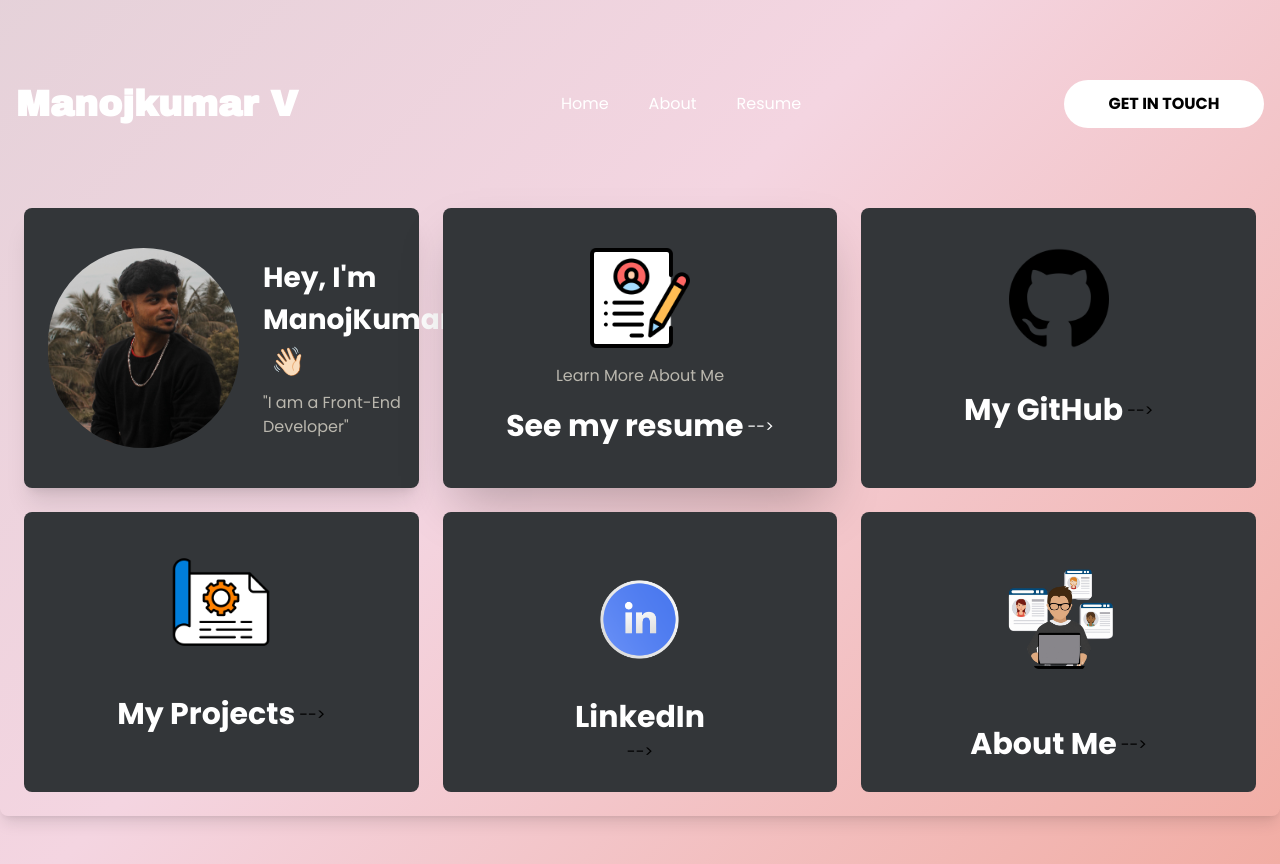
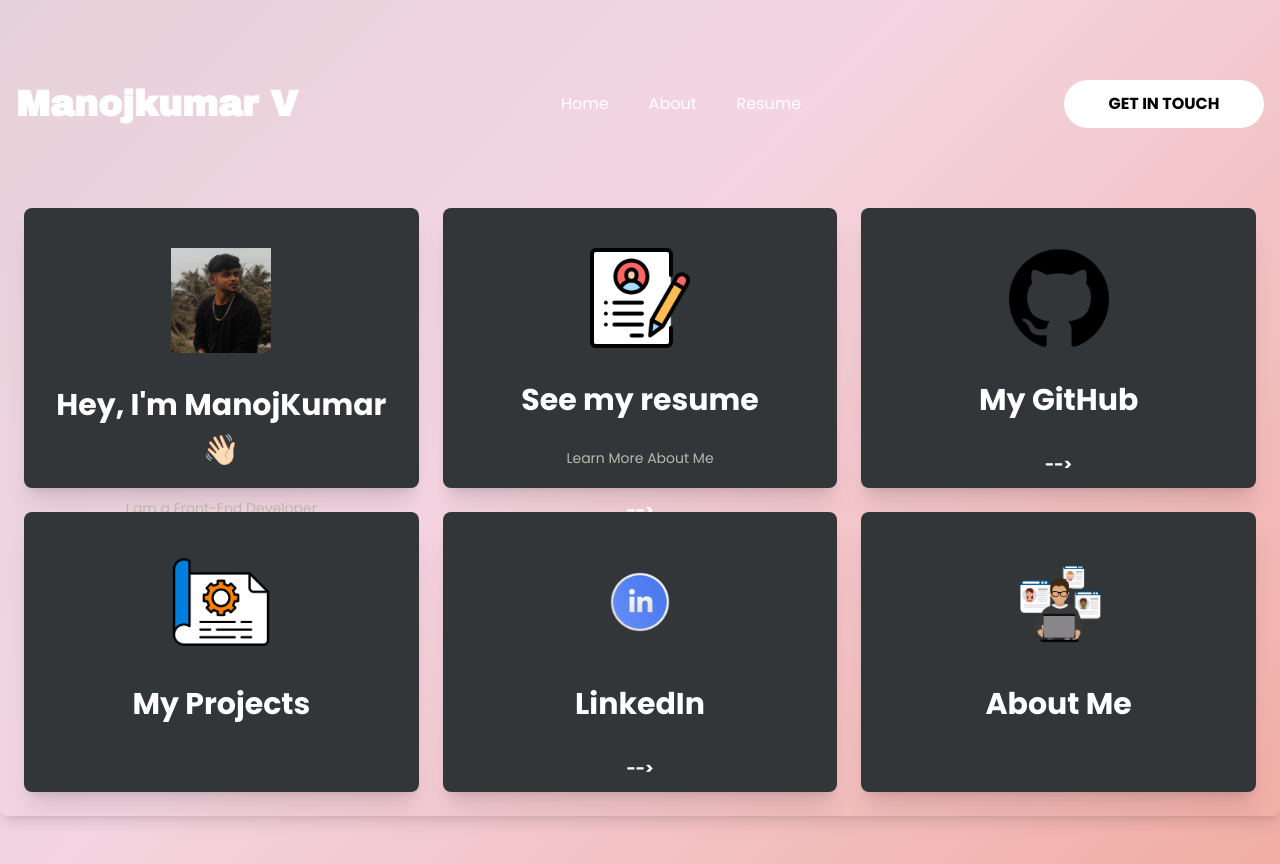
Before and after one commit to Vmkmanoj/Portfolio, a React (Vite) app: page / in a window 1280 px wide. Built offline with nearby package versions, Linux system fonts and the light colour scheme.

Commit message:
animation updated

```diff
--- /dev/null
+++ b/src/Componant/innerfiled.css
@@ -0,0 +1,28 @@
+.grid-item {
+    opacity: 0;
+    transform: translateY(20px);
+  }
+
+  .grid-item.show {
+    opacity: 1;
+    transform: translateY(0);
+  }
+
+  .grid-item h1 {
+    margin-top: 10px;
+    text-align: center;
+  }
+
+  .grid-item p {
+    text-align: center;
+    color: #bab7ae;
+    font-size: 14px;
+    margin-top: 5px;
+  }
+
+  .grid-item a {
+    margin-top: 10px;
+    color: #ffffff;
+    text-decoration: none;
+    font-weight: bold;
+  }
--- a/src/Componant/innerfiled.jsx
+++ b/src/Componant/innerfiled.jsx
@@ -1,4 +1,4 @@
-import React from "react";
+import React, { useEffect, useRef } from "react";
 import profile from "../Componant/profile.jpg";
 import resume from "./resume.png";
 import github from "./github.png";
@@ -6,9 +6,36 @@ import project from "./project.png";
 import linkin from "./linkin.png";
 import Aboutme from "./aboutme.png";
 import { useNavigate } from "react-router-dom";
+import "./innerfiled.css";
 
 function Innerfiled() {
   const Navigate = useNavigate();
+  const gridItemsRef = useRef([]);
+
+  useEffect(() => {
+    const observer = new IntersectionObserver(
+      (entries) => {
+        entries.forEach((entry) => {
+          if (entry.isIntersecting) {
+            entry.target.classList.add("show");
+          } else {
+            entry.target.classList.remove("show");
+          }
+        });
+      },
+      { threshold: 0.1 }
+    );
+
+    gridItemsRef.current.forEach((item) => {
+      if (item) observer.observe(item);
+    });
+
+    return () => {
+      gridItemsRef.current.forEach((item) => {
+        if (item) observer.unobserve(item);
+      });
+    };
+  }, []);
 
   return (
     <>
@@ -16,106 +43,72 @@ function Innerfiled() {
       <div className="bg-transparent w-full max-w-[1500px] h-auto mt-10 mx-auto rounded-lg shadow-lg p-6 overflow-hidden">
         {/* Grid Container */}
         <div className="grid grid-cols-1 sm:grid-cols-2 md:grid-cols-3 gap-6">
-          {/* Grid Item 1 */}
-          <div className="bg-[#333639] h-auto sm:h-[280px] w-full rounded-lg flex flex-col sm:flex-row items-center p-6 space-y-6 sm:space-y-0 sm:space-x-6 shadow-xl">
-            {/* Profile Image */}
+          {/* Grid Items */}
+          {[
+            {
+              img: profile,
+              title: "Hey, I'm ManojKumar 👋🏻",
+              description: "I am a Front-End Developer",
+              isClickable: false,
+            },
+            {
+              img: resume,
+              title: "See my resume",
+              description: "Learn More About Me",
+              link: "https://drive.google.com/file/d/1mG-rWAs8_Oov35O38hbiQuEHdF7s0JdW/view?usp=sharing",
+            },
+            {
+              img: github,
+              title: "My GitHub",
+              link: "https://github.com/Vmkmanoj",
+            },
+            {
+              img: project,
+              title: "My Projects",
+              onClick: () => Navigate("/Project"),
+            },
+            {
+              img: linkin,
+              title: "LinkedIn",
+              link: "https://www.linkedin.com/in/manojkumar-v-680683298",
+            },
+            {
+              img: Aboutme,
+              title: "About Me",
+              onClick: () => Navigate("/Aboutme"),
+            },
+          ].map((item, index) => (
+            <div
+              key={index}
+              ref={(el) => (gridItemsRef.current[index] = el)}
+              className="grid-item bg-[#333639] h-auto sm:h-[280px] w-full rounded-lg p-6 flex flex-col items-center sm:gap-5 transition-all duration-700 opacity-0 transform translate-y-10 shadow-xl"
+              onClick={item.onClick}
+            >
               <img
-              src={profile}
-              className="h-[150px] sm:h-[200px] w-[150px] sm:w-[200px] rounded-full object-cover"
-              alt="Profile"
+                src={item.img}
+                alt={item.title}
+                className="w-[80px] sm:w-[100px] mt-4"
               />
-
-            {/* Text Content */}
-            <div className="text-white text-center sm:text-left">
-              <h1 className="text-[20px] sm:text-[28px] font-bold">
-                Hey, I'm ManojKumar{" "}
-                <span className="ml-2">👋🏻</span>
+              <h1 className="text-[20px] sm:text-[30px] text-white font-bold text-center">
+                {item.title}
               </h1>
-              <p className="text-[14px] sm:text-[16px] text-[#bab7ae] mt-2">
-                "I am a Front-End Developer"
+              {item.description && (
+                <p className="text-[#bab7ae] mt-2 text-[14px] sm:text-[16px] text-center">
+                  {item.description}
                 </p>
-            </div>
-          </div>
-
-          {/* Grid Item 2 */}
-          <div className="bg-[#333639] flex flex-col items-center text-white rounded-lg w-full h-auto sm:h-[280px] gap-2 p-6 shadow-2xl">
-            <img src={resume} className="w-[80px] sm:w-[100px] mt-4" alt="Resume" />
-            <span className="text-[#bab7ae] mt-2 text-[14px] sm:text-[16px]">
-              Learn More About Me
-            </span>
-
+              )}
+              {item.link && (
                 <a
-              href="https://drive.google.com/file/d/1mG-rWAs8_Oov35O38hbiQuEHdF7s0JdW/view?usp=sharing"
+                  href={item.link}
                   target="_blank"
                   rel="noopener noreferrer"
-              className="flex items-center gap-1 mt-2"
+                  className="flex items-center gap-1 text-center"
                 >
-              <h1 className="text-[20px] sm:text-[30px] font-bold">
-                See my resume
-              </h1>
                   <span>--&gt;</span>
                 </a>
+              )}
             </div>
-
-          {/* Grid Item 3 */}
-          <div className="bg-[#333639] rounded-lg w-full h-auto sm:h-[280px] mx-auto flex flex-col items-center gap-4 sm:gap-10 p-6">
-            <img src={github} className="w-[80px] sm:w-[100px] mt-4" alt="GitHub" />
-            <a
-              href="https://github.com/Vmkmanoj"
-              target="_blank"
-              rel="noopener noreferrer"
-              className="flex items-center gap-1"
-            >
-              <h1 className="text-[20px] sm:text-[30px] text-white font-bold">
-                My GitHub
-              </h1>
-              <span>--&gt;</span>
-            </a>
-          </div>
-
-          {/* Grid Item 4 */}
-          <div
-            onClick={() => Navigate("/Project")}
-            className="bg-[#333639] rounded-lg w-full h-auto sm:h-[280px] mx-auto flex flex-col items-center gap-4 sm:gap-10 p-6 cursor-pointer"
-          >
-            <img src={project} className="w-[80px] sm:w-[100px] mt-4" alt="Projects" />
-            <div className="flex items-center gap-1">
-              <h1 className="text-[20px] sm:text-[30px] text-white font-bold">
-                My Projects
-              </h1>
-              <span>--&gt;</span>
-            </div>
-          </div>
-
-          {/* Grid Item 5 */}
-          <div className="bg-[#333639] rounded-lg w-full h-auto sm:h-[280px] mx-auto flex flex-col items-center gap-4 sm:gap-10 p-6">
-            <a
-              href="https://www.linkedin.com/in/manojkumar-v-680683298"
-              target="_blank"
-              rel="noopener noreferrer"
-              className="w-full flex flex-col items-center"
-            >
-              <img src={linkin} className="w-[100px] sm:w-[135px] mt-4" alt="LinkedIn" />
-              <h1 className="text-[20px] sm:text-[30px] text-white font-bold mt-2">
-                LinkedIn
-              </h1>
-              <span>--&gt;</span>
-            </a>
-          </div>
-
-          {/* Grid Item 6 */}
-          <div
-            onClick={() => Navigate("/Aboutme")}
-            className="bg-[#333639] rounded-lg w-full h-auto sm:h-[280px] mx-auto flex flex-col items-center gap-4 sm:gap-10 p-6 cursor-pointer"
-          >
-            <img src={Aboutme} className="w-[100px] sm:w-[130px] mt-4" alt="About Me" />
-            <div className="flex items-center gap-1">
-              <h1 className="text-[20px] sm:text-[30px] text-white font-bold">
-                About Me
-              </h1>
-              <span>--&gt;</span>
-            </div>
-          </div>
+          ))}
         </div>
       </div>
     </>
```
Lines whose indentation alone changed are shown as unchanged.
